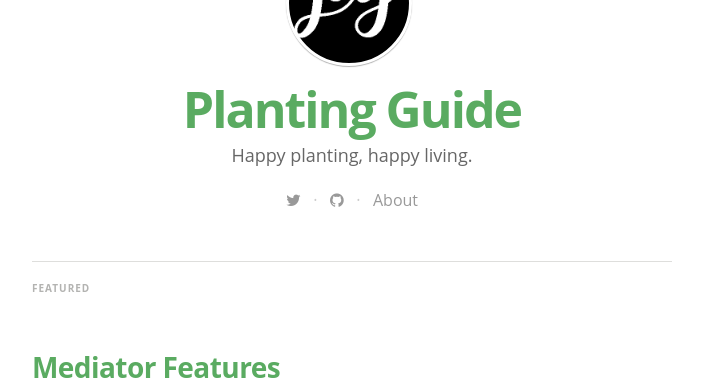
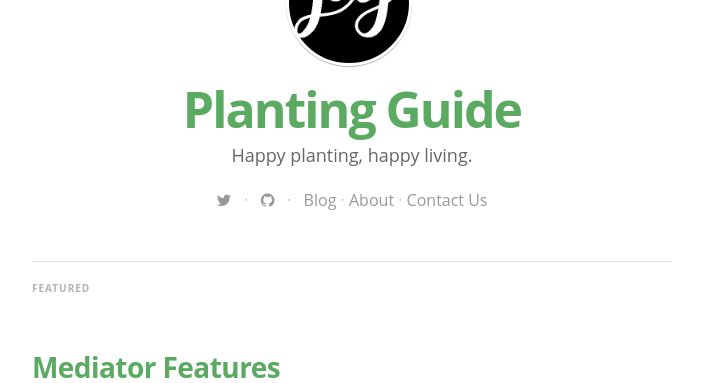
Before and after one commit to cleverberry/plantinguide, a Jekyll site: the page built from index.html, in a window 1280 px wide. Shown: the part 450-833 px from the top of the page, without its empty margins (288-991 px from the left). Built offline with Jekyll 4.4.1, drawn with Linux system fonts in a browser that asks for light colours; nearby versions of some CDN libraries; some web fonts are replaced; the list of posts is cut into pages by our own code.

Commit message:
Add contact us link

```diff
--- a/index.html
+++ b/index.html
@@ -23,7 +23,11 @@ layout: default
             &nbsp;&nbsp;·&nbsp;&nbsp;
         {% endif %}
       {% endfor %}
+      <a href={{ "/" | prepend: site.baseurl }}>Blog</a>
+      &#xb7;
       <a href={{ "/about/" | prepend: site.baseurl }}>About</a>
+      &#xb7;
+      <a href={{ "/about/" | prepend: site.baseurl }}>Contact Us</a>
     </div>
 </header>
 
```
Also changed, not shown: about.markdown (renamed from about.html).
